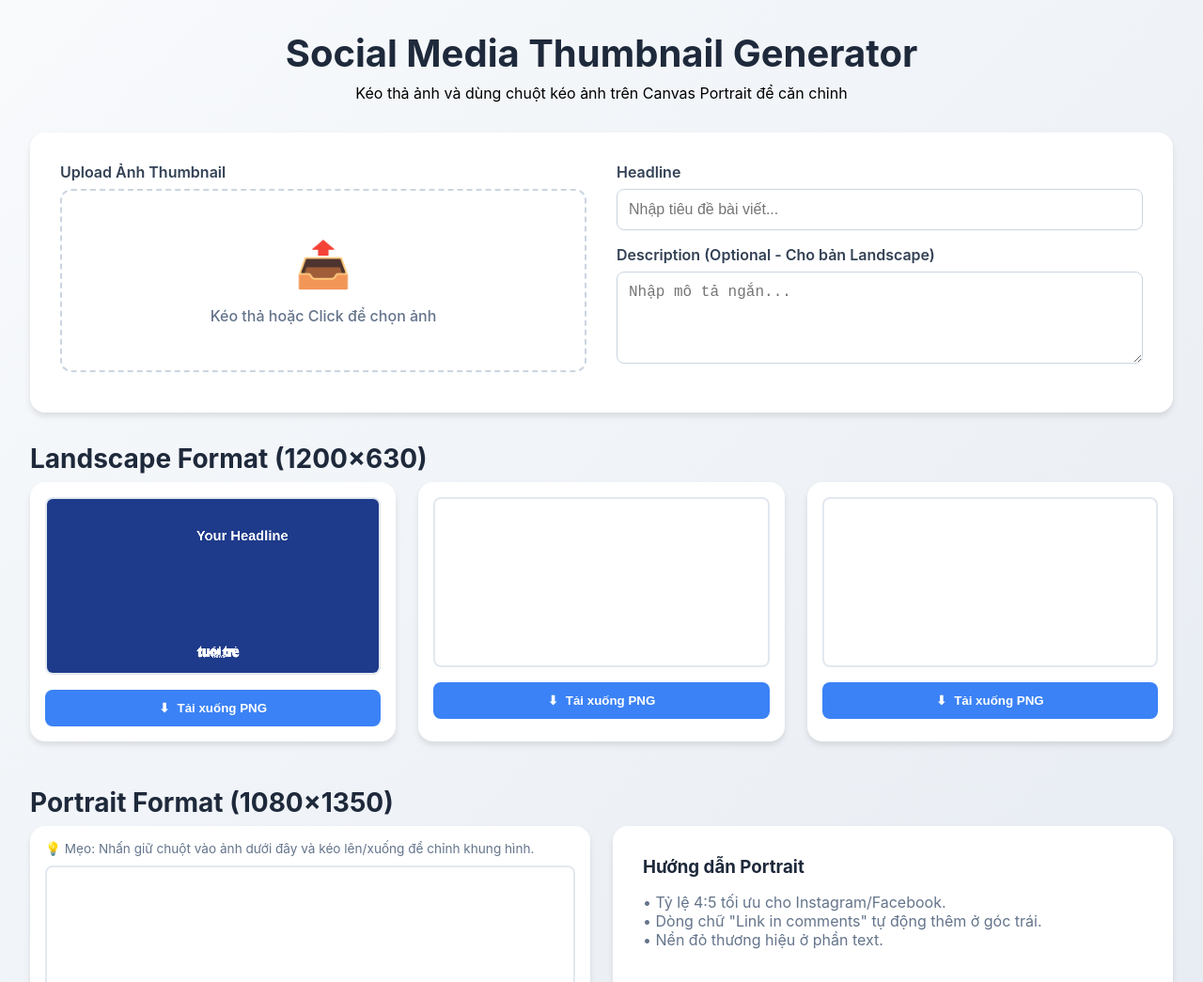
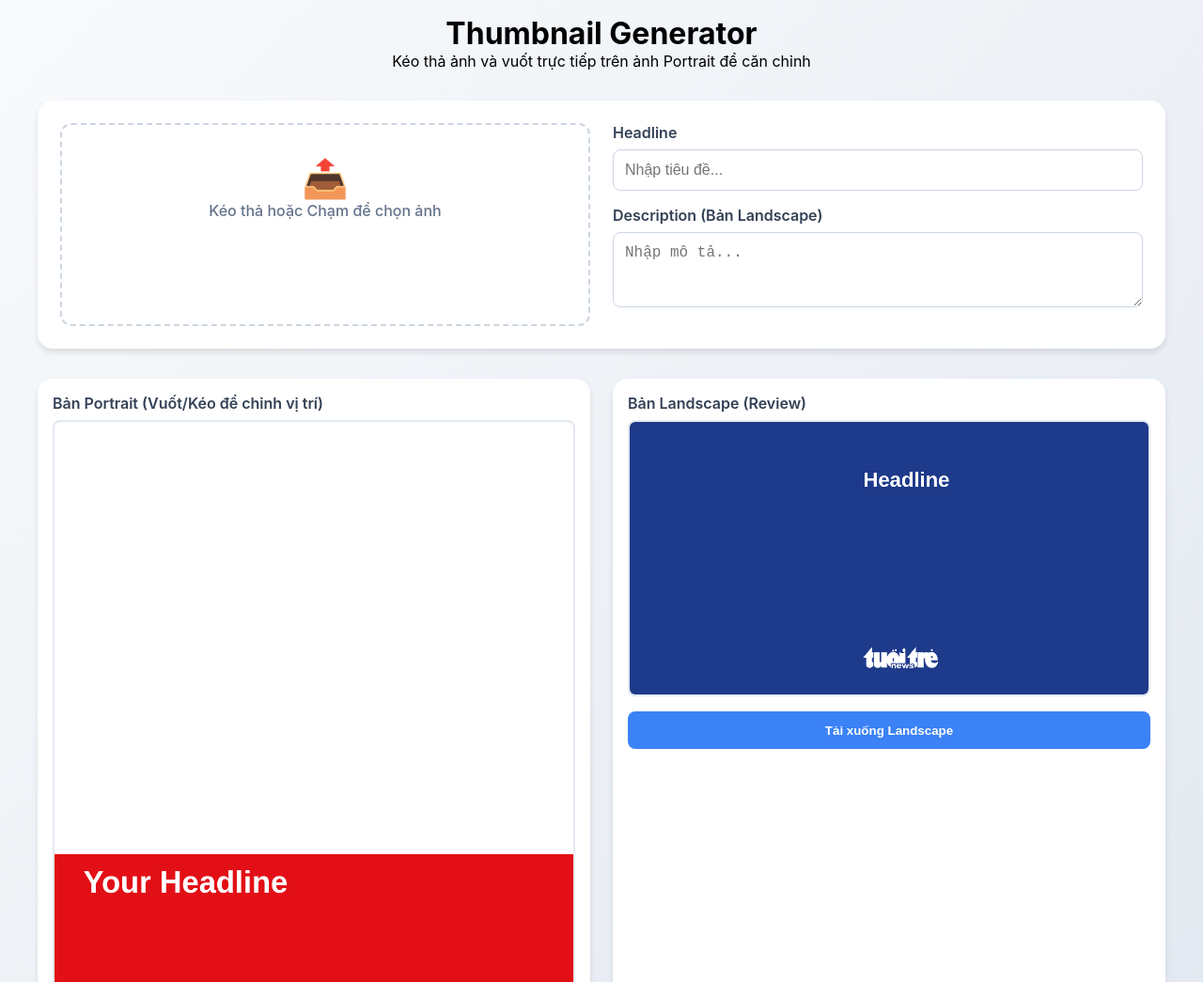
Before and after one commit to tienxu04/xuxucode, a plain HTML site: page thumbgen.html in a window 1280 px wide. Shown: the top 1045 px of the page at 94% size. Drawn offline with Linux system fonts and the light colour scheme.

Commit message:
Update thumbgen.html

```diff
--- a/thumbgen.html
+++ b/thumbgen.html
@@ -2,7 +2,7 @@
 <html lang="vi">
 <head>
     <meta charset="UTF-8">
-    <meta name="viewport" content="width=device-width, initial-scale=1.0">
+    <meta name="viewport" content="width=device-width, initial-scale=1.0, maximum-scale=1.0, user-scalable=no">
     <title>Social Media Thumbnail Generator</title>
     <style>
         * { margin: 0; padding: 0; box-sizing: border-box; }
@@ -10,311 +10,206 @@
             font-family: -apple-system, BlinkMacSystemFont, 'Segoe UI', Arial, sans-serif;
             background: linear-gradient(135deg, #f8fafc 0%, #e2e8f0 100%);
             min-height: 100vh;
-            padding: 2rem;
+            padding: 1rem;
         }
-        .container { max-width: 1400px; margin: 0 auto; }
+        .container { max-width: 1200px; margin: 0 auto; }
         .header { text-align: center; margin-bottom: 2rem; }
-        .header h1 { font-size: 2.5rem; color: #1e293b; margin-bottom: 0.5rem; }
         .input-section {
-            background: white;
-            padding: 2rem;
-            border-radius: 1rem;
-            box-shadow: 0 4px 6px rgba(0, 0, 0, 0.1);
-            margin-bottom: 2rem;
+            background: white; padding: 1.5rem; border-radius: 1rem;
+            box-shadow: 0 4px 6px rgba(0,0,0,0.1); margin-bottom: 2rem;
         }
-        .input-grid { display: grid; grid-template-columns: 1fr 1fr; gap: 2rem; }
+        .input-grid { display: grid; grid-template-columns: 1fr 1fr; gap: 1.5rem; }
         .upload-box {
-            border: 2px dashed #cbd5e1;
-            border-radius: 0.75rem;
-            padding: 3rem;
-            text-align: center;
-            cursor: pointer;
-            transition: all 0.3s;
+            border: 2px dashed #cbd5e1; border-radius: 0.75rem; padding: 2rem;
+            text-align: center; cursor: pointer; transition: all 0.3s;
         }
-        .upload-box:hover, .upload-box.dragover { border-color: #3b82f6; background: #eff6ff; }
-        label { display: block; font-weight: 600; color: #334155; margin-bottom: 0.5rem; }
+        .upload-box.dragover { border-color: #3b82f6; background: #eff6ff; }
+        label { display: block; font-weight: 600; margin-bottom: 0.5rem; color: #334155; }
         input[type="text"], textarea {
             width: 100%; padding: 0.75rem; border: 1px solid #cbd5e1;
-            border-radius: 0.5rem; font-size: 1rem; margin-bottom: 1rem;
+            border-radius: 0.5rem; margin-bottom: 1rem; font-size: 1rem;
         }
-        .section-title { font-size: 1.75rem; font-weight: bold; color: #1e293b; margin-top: 2rem; margin-bottom: 0.5rem; }
-        .grid-3 { display: grid; grid-template-columns: repeat(3, 1fr); gap: 1.5rem; margin-bottom: 3rem; }
-        .grid-2 { display: grid; grid-template-columns: 1fr 1fr; gap: 1.5rem; }
-        .card { background: white; border-radius: 1rem; overflow: hidden; box-shadow: 0 4px 6px rgba(0, 0, 0, 0.1); }
+        .grid-layout { display: grid; grid-template-columns: 1fr 1fr; gap: 1.5rem; }
+        .card { background: white; border-radius: 1rem; overflow: hidden; box-shadow: 0 4px 6px rgba(0,0,0,0.1); }
         .card-body { padding: 1rem; }
-        /* Style cho vùng kéo ảnh */
         .canvas-wrapper {
-            border: 2px solid #e2e8f0;
-            border-radius: 0.5rem;
-            overflow: hidden;
-            margin-bottom: 1rem;
-            cursor: grab;
-            position: relative;
+            border: 2px solid #e2e8f0; border-radius: 0.5rem;
+            overflow: hidden; cursor: grab; position: relative;
+            touch-action: none; /* Quan trọng cho mobile */
         }
         .canvas-wrapper:active { cursor: grabbing; }
         canvas { display: block; width: 100%; height: auto; }
         .btn-download {
-            width: 100%; padding: 0.75rem; background: #3b82f6; color: white;
+            width: 100%; padding: 0.8rem; background: #3b82f6; color: white;
             border: none; border-radius: 0.5rem; font-weight: 600; cursor: pointer;
-            display: flex; align-items: center; justify-content: center; gap: 0.5rem;
+            margin-top: 1rem; display: flex; align-items: center; justify-content: center; gap: 0.5rem;
         }
-        .btn-download:hover { background: #2563eb; }
-        footer { text-align: center; color: #64748b; margin-top: 3rem; padding: 1rem; }
-        @media (max-width: 768px) { .input-grid, .grid-3, .grid-2 { grid-template-columns: 1fr; } }
+        @media (max-width: 768px) { .input-grid, .grid-layout { grid-template-columns: 1fr; } }
     </style>
 </head>
 <body>
     <div class="container">
         <div class="header">
-            <h1>Social Media Thumbnail Generator</h1>
-            <p>Kéo thả ảnh và dùng chuột kéo ảnh trên Canvas Portrait để căn chỉnh</p>
+            <h1>Thumbnail Generator</h1>
+            <p>Kéo thả ảnh và vuốt trực tiếp trên ảnh Portrait để căn chỉnh</p>
         </div>
 
         <div class="input-section">
             <div class="input-grid">
-                <div>
-                    <label>Upload Ảnh Thumbnail</label>
-                    <div class="upload-box" id="dropZone" onclick="document.getElementById('imageInput').click()">
-                        <div style="font-size: 3rem; margin-bottom: 1rem;">📤</div>
-                        <div style="font-weight: 500; color: #64748b;">Kéo thả hoặc Click để chọn ảnh</div>
-                    </div>
+                <div id="dropZone" class="upload-box" onclick="document.getElementById('imageInput').click()">
+                    <div style="font-size: 2.5rem;">📤</div>
+                    <div style="font-weight: 500; color: #64748b;">Kéo thả hoặc Chạm để chọn ảnh</div>
                     <input type="file" id="imageInput" accept="image/*" style="display: none;">
                 </div>
                 <div>
-                    <label for="headline">Headline</label>
-                    <input type="text" id="headline" placeholder="Nhập tiêu đề bài viết...">
-                    <label for="description">Description (Optional - Cho bản Landscape)</label>
-                    <textarea id="description" rows="4" placeholder="Nhập mô tả ngắn..."></textarea>
+                    <label>Headline</label>
+                    <input type="text" id="headline" placeholder="Nhập tiêu đề...">
+                    <label>Description (Bản Landscape)</label>
+                    <textarea id="description" rows="3" placeholder="Nhập mô tả..."></textarea>
                 </div>
             </div>
         </div>
 
-        <h2 class="section-title">Landscape Format (1200×630)</h2>
-        <div class="grid-3" id="landscapeGrid"></div>
-
-        <h2 class="section-title">Portrait Format (1080×1350)</h2>
-        <div class="grid-2">
+        <div class="grid-layout">
             <div class="card">
                 <div class="card-body">
-                    <p style="font-size: 0.85rem; color: #64748b; margin-bottom: 10px;">💡 Mẹo: Nhấn giữ chuột vào ảnh dưới đây và kéo lên/xuống để chỉnh khung hình.</p>
+                    <label>Bản Portrait (Vuốt/Kéo để chỉnh vị trí)</label>
                     <div class="canvas-wrapper" id="portraitWrapper">
                         <canvas id="canvasPortrait"></canvas>
                     </div>
-                    <button class="btn-download" onclick="downloadCanvas('canvasPortrait', 'portrait-thumb.png')">
-                        <span>⬇</span> Tải xuống Portrait
-                    </button>
+                    <button class="btn-download" onclick="downloadCanvas('canvasPortrait')">Tải xuống Portrait</button>
                 </div>
             </div>
+
             <div class="card">
-                <div class="card-body" style="padding: 2rem; color: #64748b;">
-                    <h3 style="color: #1e293b; margin-bottom: 1rem;">Hướng dẫn Portrait</h3>
-                    <p>• Tỷ lệ 4:5 tối ưu cho Instagram/Facebook.</p>
-                    <p>• Dòng chữ "Link in comments" tự động thêm ở góc trái.</p>
-                    <p>• Nền đỏ thương hiệu ở phần text.</p>
+                <div class="card-body">
+                    <label>Bản Landscape (Review)</label>
+                    <div class="canvas-wrapper" style="cursor: default;">
+                        <canvas id="canvasLandscape"></canvas>
+                    </div>
+                    <button class="btn-download" onclick="downloadCanvas('canvasLandscape')">Tải xuống Landscape</button>
                 </div>
             </div>
         </div>
-
-        <footer>© 2026. Custom for Tuổi Trẻ News</footer>
     </div>
 
     <script>
         let currentImage = null;
         let logoImage = null;
-        const logoSrc = 'logo_ttn_white.png';
-
-        // Biến xử lý kéo ảnh (Pan)
         let isDragging = false;
         let startY = 0;
         let currentYOffset = 0;
+        const logoSrc = 'logo_ttn_white.png'; // Đảm bảo file này cùng thư mục
 
-        const landscapeStyles = [
-            { name: 'Modern Split', colors: ['#1e3a8a', '#3b82f6'] },
-            { name: 'Clean Minimal', colors: ['#e5e7eb', '#ffffff'] },
-            { name: 'Dark Creative', colors: ['#0f172a', '#334155'] }
-        ];
-
+        // Load Logo
         const loadLogo = () => {
             logoImage = new Image();
             logoImage.src = logoSrc;
             logoImage.onload = () => renderAll();
         };
 
-        const initLandscape = () => {
-            const grid = document.getElementById('landscapeGrid');
-            grid.innerHTML = '';
-            landscapeStyles.forEach((style, index) => {
-                const card = document.createElement('div');
-                card.className = 'card';
-                card.innerHTML = `
-                    <div class="card-body">
-                        <div class="canvas-wrapper" style="cursor: default;">
-                            <canvas id="canvas${index}"></canvas>
-                        </div>
-                        <button class="btn-download" onclick="downloadCanvas('canvas${index}', 'landscape-style${index + 1}.png')">
-                            <span>⬇</span> Tải xuống PNG
-                        </button>
-                    </div>
-                `;
-                grid.appendChild(card);
-            });
-        };
-
+        // Hàm Wrap Text
         const wrapText = (ctx, text, x, y, maxWidth, lineHeight) => {
             const words = text.split(' ');
             let line = '';
-            let currentY = y;
-            const lines = [];
-            for (let i = 0; i < words.length; i++) {
-                const testLine = line + words[i] + ' ';
-                const metrics = ctx.measureText(testLine);
-                if (metrics.width > maxWidth && i > 0) {
-                    lines.push({ text: line, y: currentY });
-                    line = words[i] + ' ';
-                    currentY += lineHeight;
-                } else {
-                    line = testLine;
-                }
+            let lines = [];
+            for (let n = 0; n < words.length; n++) {
+                const testLine = line + words[n] + ' ';
+                if (ctx.measureText(testLine).width > maxWidth && n > 0) {
+                    lines.push({ text: line, y: y });
+                    line = words[n] + ' ';
+                    y += lineHeight;
+                } else { line = testLine; }
             }
-            lines.push({ text: line, y: currentY });
+            lines.push({ text: line, y: y });
             return lines;
         };
 
-        // Hàm vẽ chung cho Landscape (Style 1 làm mẫu)
-        const drawStyle1 = (canvas) => {
+        // Vẽ Landscape
+        const drawLandscape = (canvas) => {
             const ctx = canvas.getContext('2d');
             canvas.width = 1200; canvas.height = 630;
-            ctx.fillStyle = '#1e3a8a';
-            ctx.fillRect(0, 0, canvas.width, canvas.height);
+            ctx.fillStyle = '#1e3a8a'; ctx.fillRect(0, 0, canvas.width, canvas.height);
             if (currentImage) {
-                const imgWidth = 500;
-                const scale = Math.max(imgWidth / currentImage.width, canvas.height / currentImage.height);
-                ctx.drawImage(currentImage, (imgWidth - currentImage.width * scale) / 2, (canvas.height - currentImage.height * scale) / 2, currentImage.width * scale, currentImage.height * scale);
+                const imgW = 500;
+                const scale = Math.max(imgW / currentImage.width, canvas.height / currentImage.height);
+                ctx.drawImage(currentImage, (imgW - currentImage.width * scale)/2, (canvas.height - currentImage.height * scale)/2, currentImage.width * scale, currentImage.height * scale);
             }
-            ctx.fillStyle = '#ffffff'; ctx.font = 'bold 50px Arial';
-            const headline = document.getElementById('headline').value || 'Your Headline';
-            wrapText(ctx, headline, 540, 150, 620, 65).forEach(line => ctx.fillText(line.text, 540, line.y));
-            if (logoImage && logoImage.complete) ctx.drawImage(logoImage, 540, 530, (logoImage.width/logoImage.height)*45, 45);
+            ctx.fillStyle = '#ffffff'; ctx.font = 'bold 48px Arial';
+            wrapText(ctx, document.getElementById('headline').value || 'Headline', 540, 150, 620, 60).forEach(l => ctx.fillText(l.text, 540, l.y));
+            if (logoImage && logoImage.complete) ctx.drawImage(logoImage, 540, 520, (logoImage.width/logoImage.height)*50, 50);
         };
 
-        // --- HÀM VẼ PORTRAIT CHỦ ĐẠO ---
+        // Vẽ Portrait
         const drawPortrait = (canvas) => {
             const ctx = canvas.getContext('2d');
-            canvas.width = 1080;
-            canvas.height = 1350;
-
+            canvas.width = 1080; canvas.height = 1350;
             if (currentImage) {
-                const imgHeight = 900;
-                const imgWidth = canvas.width;
-                const scale = Math.max(imgWidth / currentImage.width, imgHeight / currentImage.height);
-                const scaledWidth = currentImage.width * scale;
-                const scaledHeight = currentImage.height * scale;
-
-                // Sử dụng currentYOffset từ việc kéo chuột
-                const x = (imgWidth - scaledWidth) / 2;
-                const y = (imgHeight - scaledHeight) / 2 + currentYOffset;
-
-                ctx.save();
-                ctx.rect(0, 0, imgWidth, imgHeight);
-                ctx.clip();
-                ctx.drawImage(currentImage, x, y, scaledWidth, scaledHeight);
+                const imgH = 900;
+                const scale = Math.max(canvas.width / currentImage.width, imgH / currentImage.height);
+                const sw = currentImage.width * scale; const sh = currentImage.height * scale;
+                ctx.save(); ctx.rect(0, 0, canvas.width, imgH); ctx.clip();
+                ctx.drawImage(currentImage, (canvas.width - sw)/2, (imgH - sh)/2 + currentYOffset, sw, sh);
                 ctx.restore();
-
-                const gradient = ctx.createLinearGradient(0, imgHeight - 200, 0, imgHeight);
-                gradient.addColorStop(0, 'rgba(0, 0, 0, 0)');
-                gradient.addColorStop(1, 'rgba(0, 0, 0, 0.85)');
-                ctx.fillStyle = gradient;
-                ctx.fillRect(0, imgHeight - 200, canvas.width, 200);
+                const grad = ctx.createLinearGradient(0, imgH - 200, 0, imgH);
+                grad.addColorStop(0, 'rgba(0,0,0,0)'); grad.addColorStop(1, 'rgba(0,0,0,0.8)');
+                ctx.fillStyle = grad; ctx.fillRect(0, imgH - 200, canvas.width, 200);
             }
-
-            // Nền đỏ chân trang
-            ctx.fillStyle = '#e30f16';
-            ctx.fillRect(0, 900, canvas.width, 450);
-
-            // Vẽ Headline
-            const headline = document.getElementById('headline').value || 'Your Headline Here';
-            ctx.fillStyle = '#ffffff';
-            ctx.font = 'bold 64px Arial';
-            const lines = wrapText(ctx, headline, 60, 980, 960, 80);
-            lines.forEach(line => ctx.fillText(line.text, 60, line.y));
-
-            // Vẽ Logo và Link in comments
+            ctx.fillStyle = '#e30f16'; ctx.fillRect(0, 900, canvas.width, 450); // Màu đỏ brand
+            ctx.fillStyle = '#ffffff'; ctx.font = 'bold 64px Arial';
+            const lines = wrapText(ctx, document.getElementById('headline').value || 'Your Headline', 60, 980, 960, 80);
+            lines.forEach(l => ctx.fillText(l.text, 60, l.y));
             if (logoImage && logoImage.complete) {
-                const logoH = 55;
-                const logoW = (logoImage.width / logoImage.height) * logoH;
-                ctx.drawImage(logoImage, canvas.width - logoW - 60, canvas.height - 80, logoW, logoH);
-
-                ctx.font = '32px Arial';
-                ctx.fillText('Link in comments', 60, canvas.height - 80 + (logoH / 1.5));
+                const lh = 55; const lw = (logoImage.width/logoImage.height)*lh;
+                ctx.drawImage(logoImage, canvas.width - lw - 60, canvas.height - 80, lw, lh);
+                ctx.font = '32px Arial'; ctx.fillText('Link in comments', 60, canvas.height - 80 + (lh/1.5)); // Text đối xứng
             }
         };
 
         const renderAll = () => {
-            // Vẽ các bản review
-            try {
-                drawStyle1(document.getElementById('canvas0'));
-                // Bạn có thể thêm drawStyle2, drawStyle3 tương tự nếu muốn dùng Landscape
-                drawPortrait(document.getElementById('canvasPortrait'));
-            } catch(e) {}
+            drawLandscape(document.getElementById('canvasLandscape'));
+            drawPortrait(document.getElementById('canvasPortrait'));
         };
 
-        const downloadCanvas = (id, name) => {
-            const link = document.createElement('a');
-            link.download = name;
-            link.href = document.getElementById(id).toDataURL('image/png');
-            link.click();
-        };
+        // --- XỬ LÝ KÉO (PAN) CHO CẢ MOUSE & TOUCH ---
+        const pCanvas = document.getElementById('canvasPortrait');
+        const startDrag = (y) => { if(!currentImage) return; isDragging = true; startY = y - currentYOffset; };
+        const moveDrag = (y) => { if(!isDragging) return; currentYOffset = y - startY; renderAll(); };
+        const endDrag = () => { isDragging = false; };
 
-        // --- XỬ LÝ KÉO CHUỘT TRÊN CANVAS PORTRAIT ---
-        const pCanvas = document.getElementById('canvasPortrait');
-        pCanvas.addEventListener('mousedown', (e) => {
-            if (!currentImage) return;
-            isDragging = true;
-            startY = e.clientY - currentYOffset;
-        });
+        pCanvas.addEventListener('mousedown', (e) => startDrag(e.clientY));
+        window.addEventListener('mousemove', (e) => moveDrag(e.clientY));
+        window.addEventListener('mouseup', endDrag);
 
-        window.addEventListener('mousemove', (e) => {
-            if (!isDragging) return;
-            currentYOffset = e.clientY - startY;
-            renderAll();
-        });
+        pCanvas.addEventListener('touchstart', (e) => { e.preventDefault(); startDrag(e.touches[0].clientY); }, {passive: false});
+        window.addEventListener('touchmove', (e) => { if(isDragging) { e.preventDefault(); moveDrag(e.touches[0].clientY); } }, {passive: false});
+        window.addEventListener('touchend', endDrag);
 
-        window.addEventListener('mouseup', () => isDragging = false);
-
-        // --- XỬ LÝ KÉO THẢ FILE UPLOAD ---
-        const dropZone = document.getElementById('dropZone');
-        ['dragenter', 'dragover', 'dragleave', 'drop'].forEach(eName => {
-            dropZone.addEventListener(eName, (e) => { e.preventDefault(); e.stopPropagation(); });
-        });
-        dropZone.addEventListener('dragover', () => dropZone.classList.add('dragover'));
-        dropZone.addEventListener('dragleave', () => dropZone.classList.remove('dragover'));
-        dropZone.addEventListener('drop', (e) => {
-            dropZone.classList.remove('dragover');
-            handleFiles(e.dataTransfer.files);
-        });
-
-        document.getElementById('imageInput').addEventListener('change', (e) => handleFiles(e.target.files));
-
-        function handleFiles(files) {
-            if (files.length > 0) {
+        // --- UPLOAD & DROP ---
+        const handleFiles = (files) => {
+            if (files[0]) {
                 const reader = new FileReader();
                 reader.onload = (e) => {
                     const img = new Image();
-                    img.onload = () => {
-                        currentImage = img;
-                        currentYOffset = 0; // Reset vị trí khi đổi ảnh mới
-                        renderAll();
-                    };
+                    img.onload = () => { currentImage = img; currentYOffset = 0; renderAll(); };
                     img.src = e.target.result;
                 };
                 reader.readAsDataURL(files[0]);
             }
-        }
+        };
 
+        const dz = document.getElementById('dropZone');
+        ['dragover', 'drop'].forEach(ev => dz.addEventListener(ev, (e) => { e.preventDefault(); if(ev==='drop') handleFiles(e.dataTransfer.files); }));
+        document.getElementById('imageInput').addEventListener('change', (e) => handleFiles(e.target.files));
         document.getElementById('headline').addEventListener('input', renderAll);
-        document.getElementById('description').addEventListener('input', renderAll);
 
-        initLandscape();
+        const downloadCanvas = (id) => {
+            const link = document.createElement('a');
+            link.download = id + '.png';
+            link.href = document.getElementById(id).toDataURL();
+            link.click();
+        };
+
         loadLogo();
     </script>
 </body>
```
